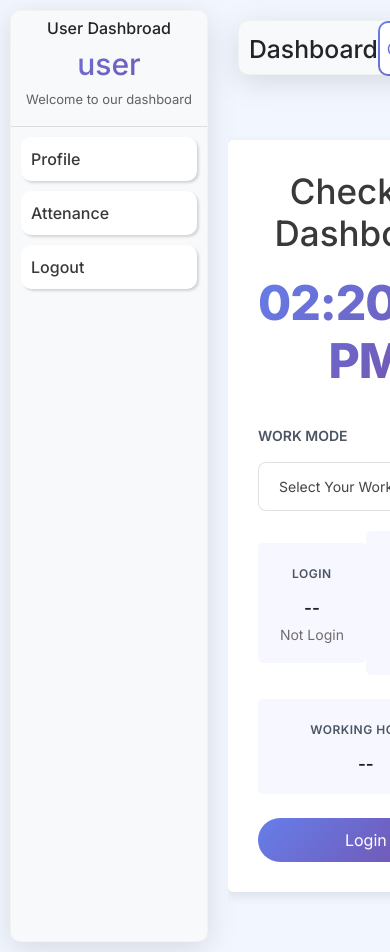
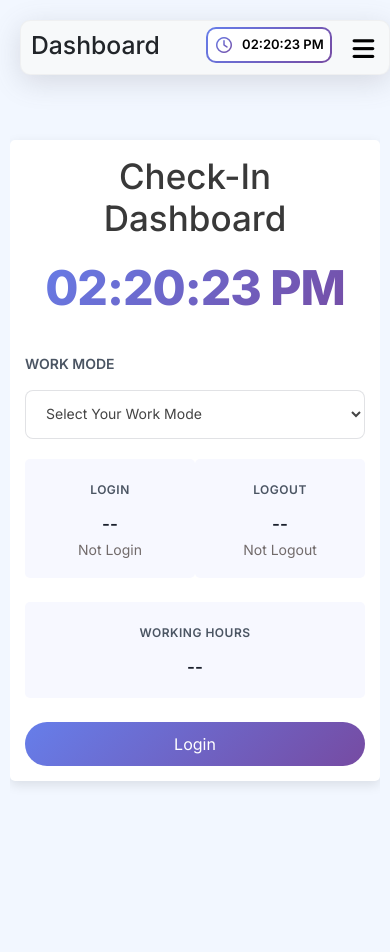
Before and after one commit to ParthibanSenthilkumar/UserDashbroadReact, a React (Vite) app: page /dashboard/attenance in a window 390 px wide. After the commit the page ends 844 px from the top, so only its background shows below. Built offline with nearby package versions, Linux system fonts and the light colour scheme.

Commit message:
certificate added

```diff
--- a/src/Components/Sidebar.jsx
+++ b/src/Components/Sidebar.jsx
@@ -19,6 +19,7 @@ const handleTime = () => {
 
 const Sidebar = () => {
   const [Time, setTime] = useState(handleTime());
+  const [showSidebar,setShowSidebar]=useState(false)
 
   useEffect(() => {
     const interval = setInterval(() => {
@@ -46,7 +47,7 @@ const isAdmin = adminEmails.includes(userEmail);
 const userName = userEmail?.split("@")[0] || "user";
   return (
     <div className="wrapper d-flex align-items-stretch">
-      <div className="sidebar">
+      <div className={`sidebar ${showSidebar ? "active":""}`}>
         <h2 className="h6 text-center pt-2">User Dashbroad</h2>
         <div className="side_user_details">
           <h2>{userName}</h2>
@@ -90,16 +91,22 @@ const userName = userEmail?.split("@")[0] || "user";
       <div className="main">
         <div className="topbar">
           <div className="top_content">
-            <h2>Dashboard</h2>
-            <span className="live_clock">
-              <i className="fa-regular fa-clock"></i>
-              {Time}
-            </span>
+            <div className="left">
+              <h2>Dashboard</h2>
+            </div>
+            <div className=" d-flex align-items-center gap-3">
+              <span className="live_clock">
+                <i className="fa-regular fa-clock"></i>
+                {Time}
+              </span>
+              <button className="menu-toggle"onClick={()=>setShowSidebar(!showSidebar) } >
+                <i class="fa-solid fa-bars"></i>
+              </button>
+            </div>
           </div>
-
         </div>
         <div className="main-content">
-          <Outlet />{" "}
+          <Outlet />
           {/* child components rendering like eg: user.jsx,admin.jsx */}
         </div>
       </div>
--- a/src/index.css
+++ b/src/index.css
@@ -571,6 +571,11 @@ table tr {
 .menu-toggle{
   display: none;
 }
+.profile-container{
+  background: #fff !important;
+  box-shadow: rgba(99, 99, 99, 0.2) 0px 2px 8px 0px;
+  padding: 30px;
+}
 
 @media (max-width:1200px){
   .cart-group {
@@ -580,17 +585,53 @@ table tr {
 }
 
 @media (max-width:992px){
-    .menu-toggle {
+  .cart-group {
+    display: grid;
+    grid-template-columns: repeat(auto-fit, minmax(347px, 250px));
+  }
+.menu-toggle {
     display: block;
+    background: transparent;
+    font-size: 25px;
+    border: none;
   }
 
   .sidebar {
+    position: fixed;
     left: -100%;
     top: 0;
+    height: 100vh;
+    width: 260px;
     transition: 0.3s;
   }
 
   .sidebar.active {
     left: 0;
   }
+  .table_gr {
+    width: 100%;
+    overflow-x: auto;
+  }
+  .table_gr table {
+    min-width: 800px;
+    white-space: nowrap;
+  }
+  .cart-group {
+      display: grid;
+      grid-template-columns: repeat(auto-fit, minmax(300px, 250px));
+    }
+
 }
+
+@media (max-width:576px){
+
+  .cart-group {
+    display: grid;
+    grid-template-columns: 1fr;
+    max-width: 379px;
+    width: 100%;
+  }
+  .login-card{
+    padding: 15px;
+  }
+}
--- a/src/pages/Dashboard.jsx
+++ b/src/pages/Dashboard.jsx
@@ -121,6 +121,7 @@ const Dashboard = () => {
             />
           </div>
         </div>
+        <div className="table_gr">
         <table className="table table-borderless text-center">
           <thead>
             <tr>
@@ -159,6 +160,7 @@ const Dashboard = () => {
                 )}
               </tbody>
         </table>
+        </div>
       </div>
 
       <Modaluser
--- a/src/pages/Welcome.jsx
+++ b/src/pages/Welcome.jsx
@@ -7,7 +7,7 @@ const user = JSON.parse(localStorage.getItem("user"));
   return (
     <>
     <section className='welcomePage'>
-        <div className="profile-container">
+      <div className="profile-container">
           <h2>Welcome  Our Dashboard !</h2>
             <img
               src="https://cdn-icons-png.flaticon.com/512/3135/3135715.png"
```
Also changed, not shown: src/Components/Certificate.jsx (added, +9 -0 lines).
